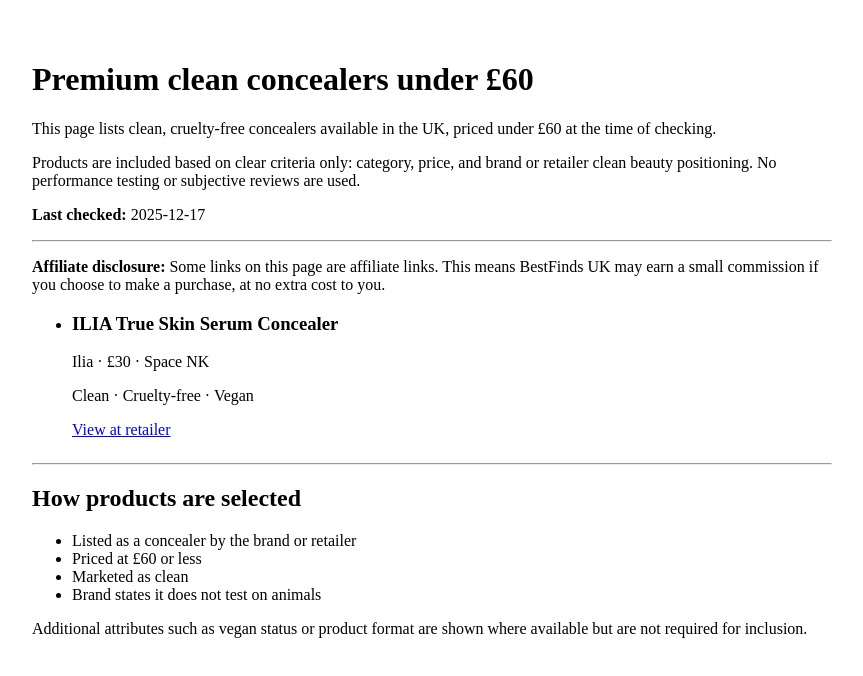
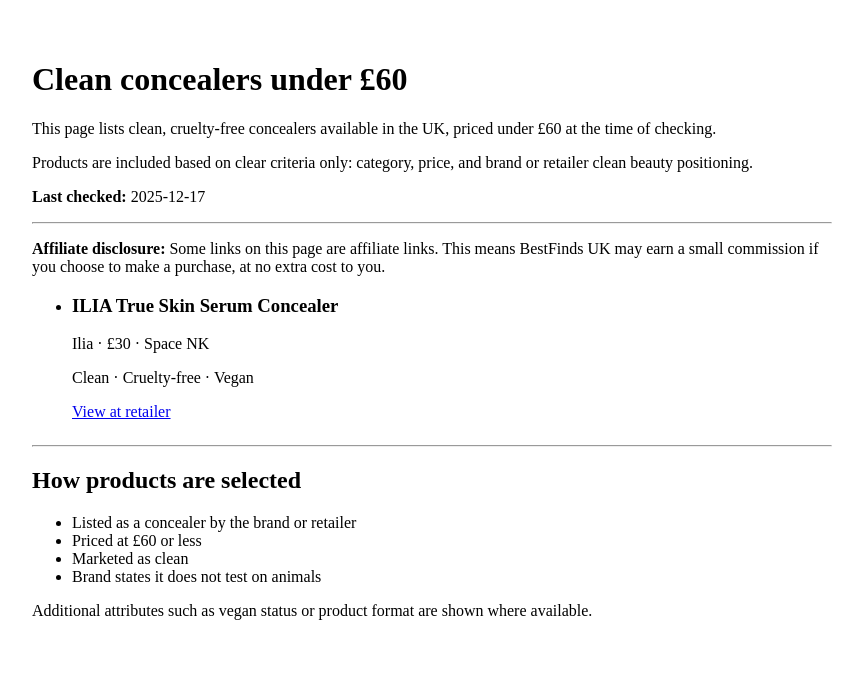
Before and after one commit to bestfindsuk/bestfindsuk-web, a Next.js app: page /beauty/concealers/clean-under-60 in a window 1280 px wide. Shown: the top 676 px of the page, without its empty margins (208-1071 px from the left). Built offline with nearby package versions, Linux system fonts and the light colour scheme.

Commit message:
Update clean-under-60.js

```diff
--- a/pages/beauty/concealers/clean-under-60.js
+++ b/pages/beauty/concealers/clean-under-60.js
@@ -21,7 +21,7 @@
 export default function CleanConcealersUnder60({ products, lastUpdated }) {
   return (
     <main style={{ maxWidth: "800px", margin: "0 auto", padding: "2rem" }}>
-      <h1>Premium clean concealers under £60</h1>
+      <h1>Clean concealers under £60</h1>
 
       <p>
         This page lists clean, cruelty-free concealers available in the UK,
@@ -30,8 +30,7 @@
 
       <p>
         Products are included based on clear criteria only: category, price, and
-        brand or retailer clean beauty positioning. No performance testing or
-        subjective reviews are used.
+        brand or retailer clean beauty positioning.
       </p>
 
       <p>
@@ -83,7 +82,7 @@
 
       <p>
         Additional attributes such as vegan status or product format are shown
-        where available but are not required for inclusion.
+        where available.
       </p>
     </main>
   );
```
